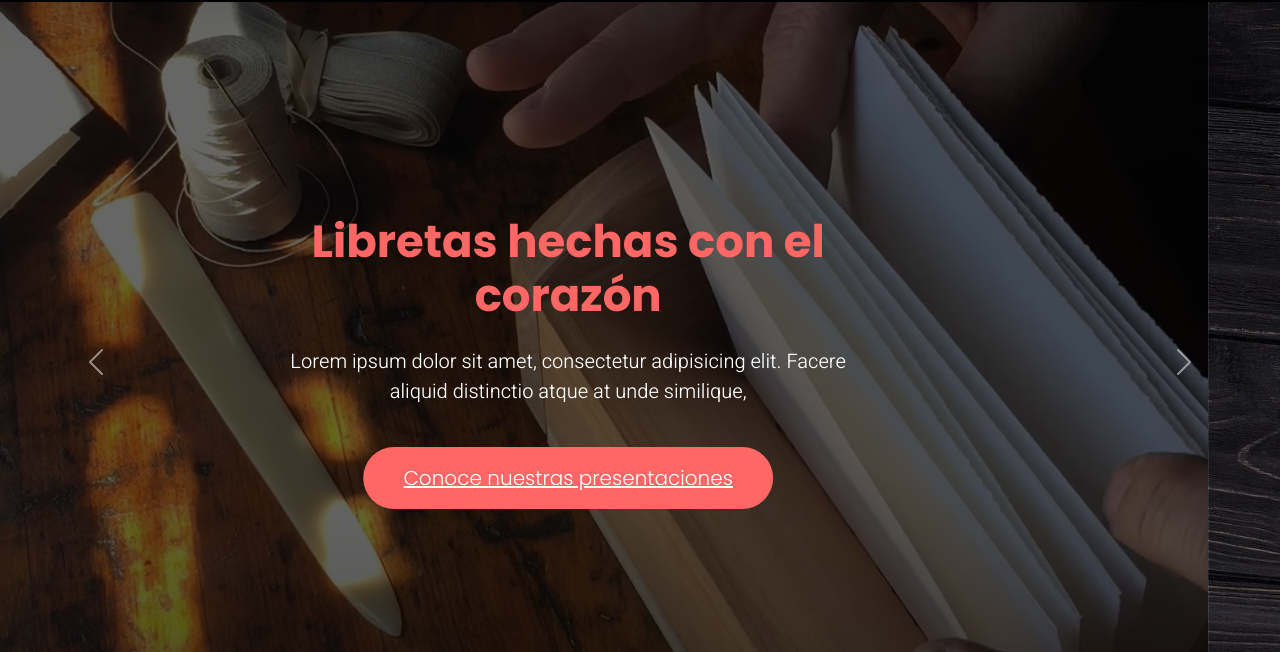
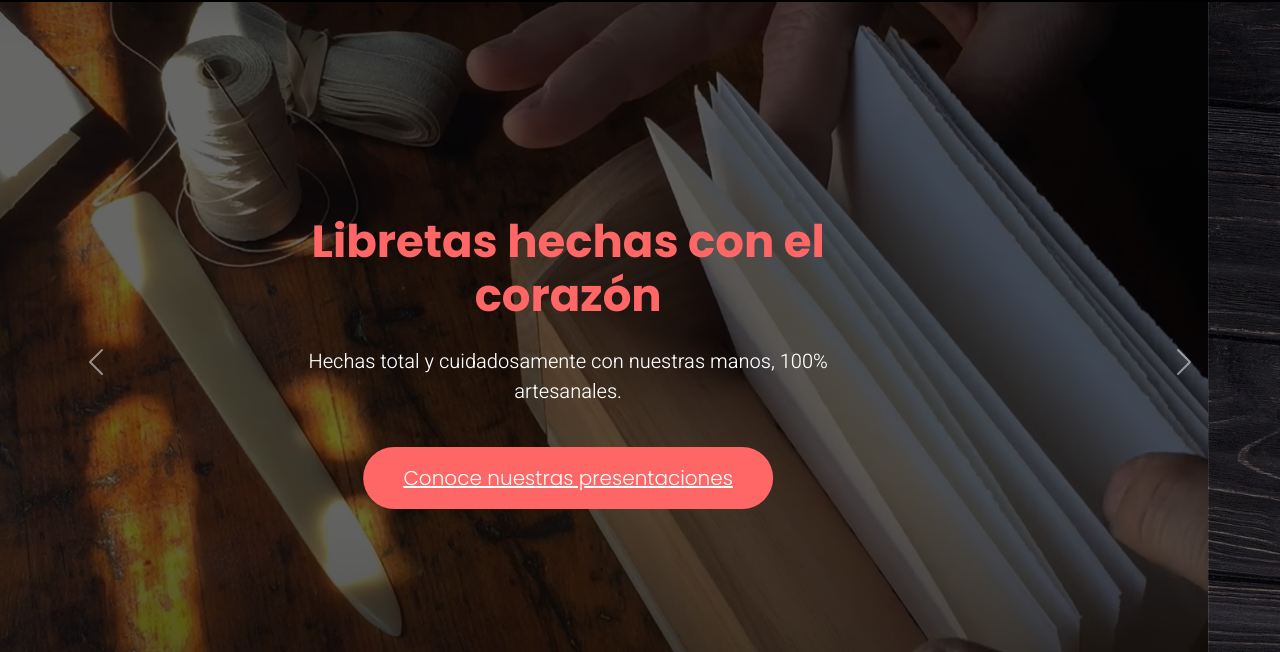
Before and after one commit to AdrianaRODA/birbo_page, a website: page index.html in a window 1280 px wide. Shown: the part 68-720 px from the top of the page. Drawn offline with nearby package versions, Linux system fonts and the light colour scheme.

Commit message:
Primer cambio en rama

```diff
--- a/index.html
+++ b/index.html
@@ -85,8 +85,7 @@
             <div class="container">
             <h1>Libretas hechas con el corazón</h1>
         <p>
-          Lorem ipsum dolor sit amet, consectetur adipisicing elit. Facere
-          aliquid distinctio atque at unde similique,
+          Hechas total y cuidadosamente con nuestras manos, 100% artesanales.
         </p>
         <a href="#lineas" class="botonBanner">Conoce nuestras presentaciones</a>
 
```
